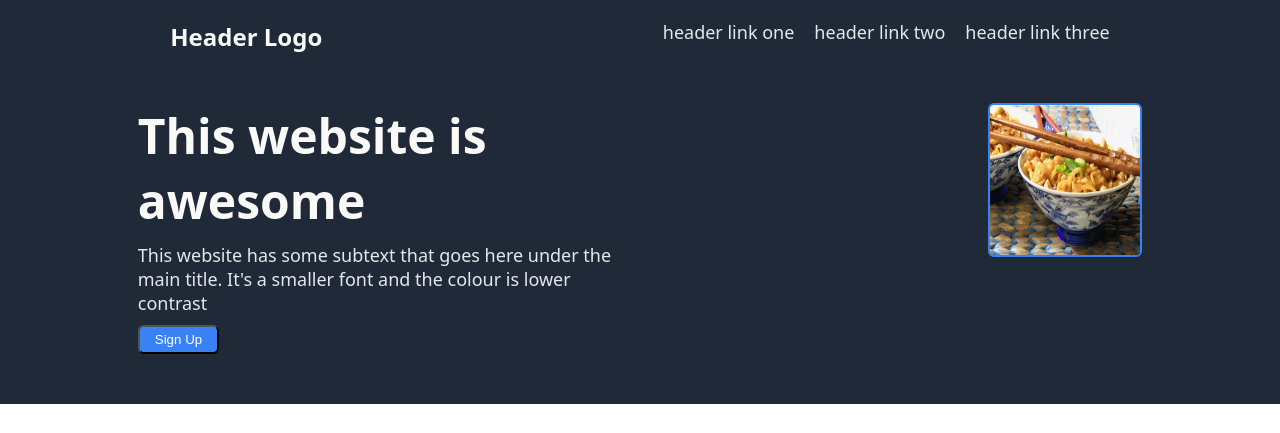
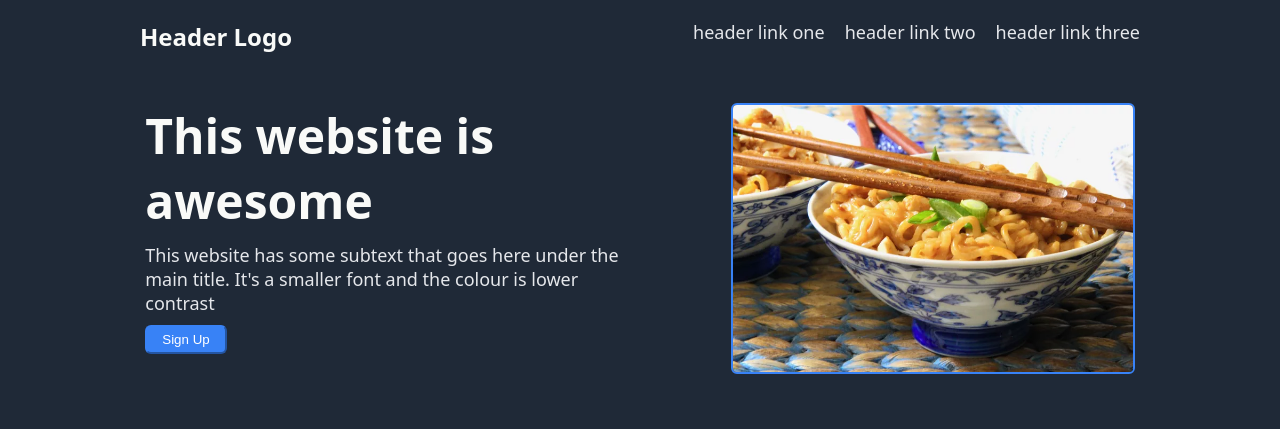
Before and after one commit to Jbwan-Kenobi/odin_landingPage, a plain HTML site: page index.html in a window 1280 px wide. Shown: the top 433 px of the page. Drawn offline with Linux system fonts and the light colour scheme.

Commit message:
Update styling to block 1

```diff
--- a/index.html
+++ b/index.html
@@ -10,6 +10,7 @@
   <body>
 
     <div class="block1">
+        <div class="container1">
             <div class="block1top">
                 <div class="headerLogo">Header Logo</div>
                     <div class="headerList">
@@ -20,14 +21,16 @@
                         </ul>
                     </div>
             </div>
+
             <div class="block1bottom">
                 <div class="left">
                     <div class="heroMain">This website is awesome</div>
                     <div class="heroSecond">This website has some subtext that goes here under the main title. It's a smaller font and the colour is lower contrast</div>
-                <div><button>Sign Up</button></div>
+                    <div><button id="button1">Sign Up</button></div>
                 </div>
                 <div class="right">
-                <img src="./ramen.jpg" alt="this is a place holder for header image"></div>
+                    <img class="headerimg" src="./ramen.jpg" alt="this is a place holder for header image"></div>
+                </div>
             </div>
     </div>
     </div>
--- a/style.css
+++ b/style.css
@@ -10,23 +10,27 @@ body {
 
 .block1 {
     display: flex;
-    flex-direction: column;
+    justify-content: center;
     background-color: #1f2937;
     color: #e5e7eb;
     font-size: 18px;
     padding-top: 20px;
     padding-bottom: 50px;
-    /*align-items: center;*/
+}
+
+.container1 {
+    display: flex;
+    flex-direction: column;
+    width: 1000px;
 }
 
 .block1top {
     display: flex;
-    justify-content: space-around;
+    justify-content:space-between;
     margin-bottom: 50px;
 }
 
 .headerLogo {
-    /*display: flex;*/
     color: #f9faf8;
     font-size: 24px;
     font-weight: 900;
@@ -47,13 +51,12 @@ a {
 button {
     background-color: #3882f6;
     color: white;
-    /*border-color: #3882f6;*/
     border-radius: 6px;
     padding: 5px 15px;
 }
 
-#button2 {
-    border-color: white;
+#button1 {
+    border-color: #3882f6;
 }
 
 .block1bottom {
@@ -76,7 +79,7 @@ button {
     font-weight: 900;
 }
 
-img {
+.headerimg {
     width: 400px;
     height: auto;
 }
@@ -145,7 +148,6 @@ img {
     display: flex;
     flex-direction: column;
     align-items: center;
-    /*justify-content: center;*/
     margin: 50px;
 }
 
@@ -171,6 +173,10 @@ img {
     color: #e5e7eb;
 }
 
+#button2 {
+    border-color: white;
+}
+
 /*footer styling*/
 
 .footer {
```
Lines whose indentation alone changed are shown as unchanged.
